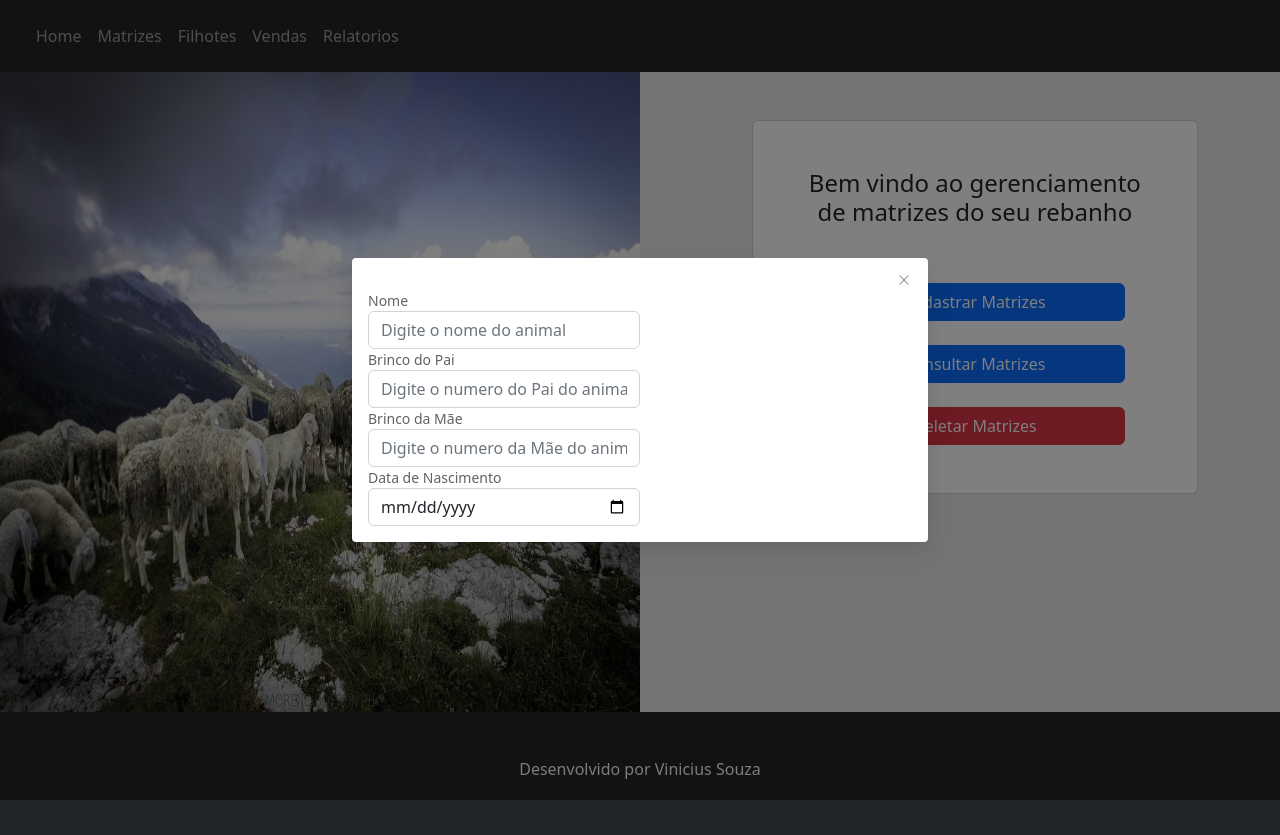
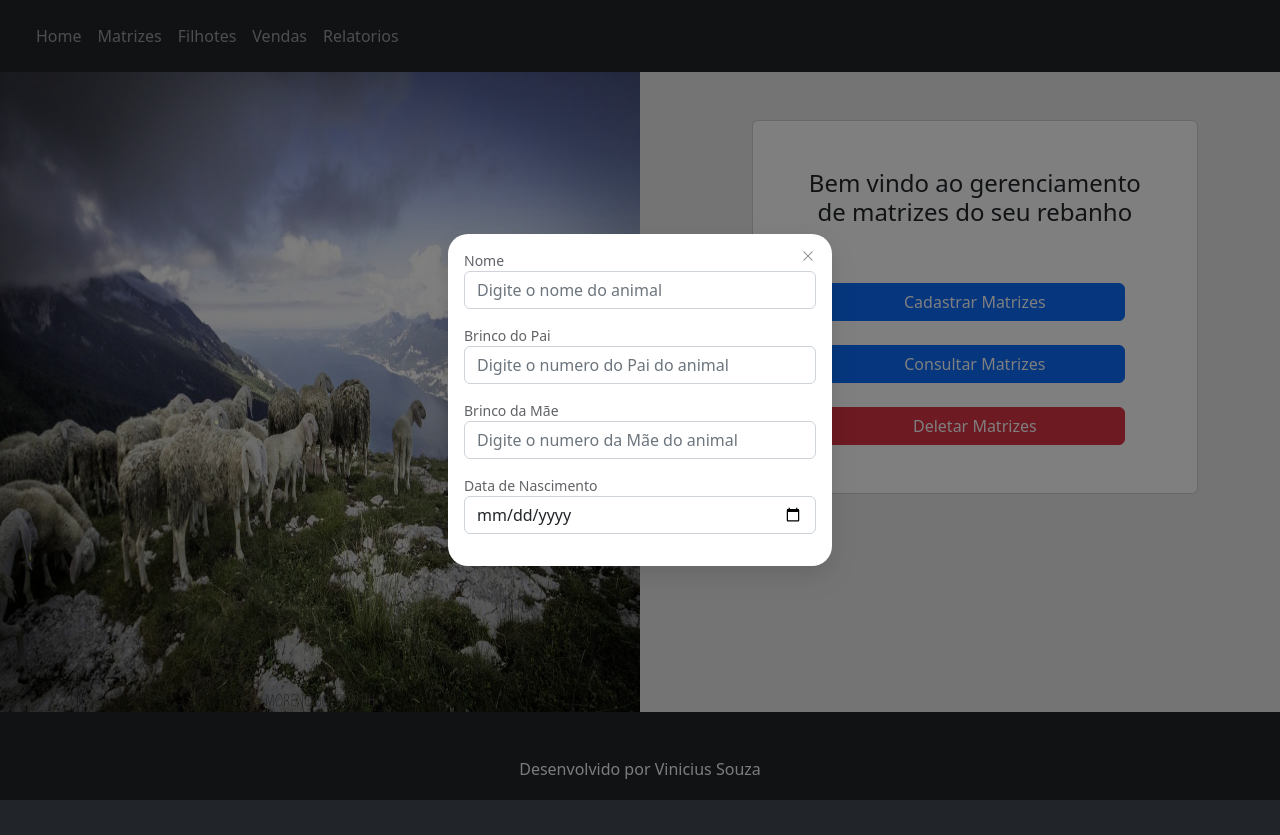
Before and after one commit to ViniciusSSouza23/farm-control, a Vue app: page /matrizes in a window 1280 px wide. Both pictures are taken after a click on the button "Cadastrar Matrizes". Built offline with nearby package versions, Linux system fonts and the light colour scheme.

Commit message:
:construction:

```diff
--- a/src/assets/scss/_globals.scss
+++ b/src/assets/scss/_globals.scss
@@ -8,3 +8,7 @@ body{
 .btn{
   min-width: 300px;
 }
+.el-dialog{
+  border-radius: 20px;
+  padding: 0px 16px 16px 16px;
+}
--- a/src/components/AnimalsForm.vue
+++ b/src/components/AnimalsForm.vue
@@ -1,7 +1,7 @@
 <template>
   <div class="animals-form-component">
     <form>
-      <div class="d-flex flex-column w-50 form-group">
+      <div class="d-flex flex-column  form-group">
         <label for="name">Nome</label>
         <input
           id="name"
@@ -10,28 +10,45 @@
           placeholder="Digite o nome do animal"
         />
       </div>
-      <div class="d-flex flex-column w-50 form-group">
-        <label for="idPai">Brinco do Pai</label>
+      <div class="d-flex flex-column  form-group">
+        <label for="idFather">Brinco do Pai</label>
         <input
-          id="idPai"
+          id="idFather"
           type="text"
           class="form-control"
           placeholder="Digite o numero do Pai do animal"
         />
       </div>
-      <div class="d-flex flex-column w-50 form-group">
-        <label for="idMae">Brinco da Mãe</label>
+      <div class="d-flex flex-column  form-group">
+        <label for="idMother">Brinco da Mãe</label>
         <input
-          id="idMae"
+          id="idMother"
           class="form-control"
           type="text"
           placeholder="Digite o numero da Mãe do animal"
         />
       </div>
-      <div class="d-flex flex-column w-50 form-group">
+      <div class="d-flex flex-column  form-group">
         <label for="Data">Data de Nascimento</label>
-        <input class="form-control" id="Data" type="date">
+        <input class="form-control" id="Data" type="date" />
       </div>
     </form>
   </div>
 </template>
+<script>
+export default {
+  props: {
+    action: {
+      type: String,
+      default: "",
+    },
+  },
+};
+</script>
+<style lang='scss' scoped>
+.animals-form-component {
+ .form-group{
+  padding-bottom: 16px;
+ }
+}
+</style>
--- a/src/views/BreedersView.vue
+++ b/src/views/BreedersView.vue
@@ -20,7 +20,7 @@
         </div>
       </div>
     </div>
-    <el-dialog width="45%" align-center v-model="registerModal">
+    <el-dialog width="30%" align-center v-model="registerModal">
       <register-component/>
     </el-dialog>
   </div>
@@ -52,5 +52,6 @@ export default {
   .card {
     max-width: 40%;
   }
+
 }
 </style>
```
